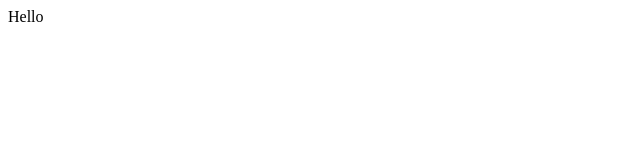
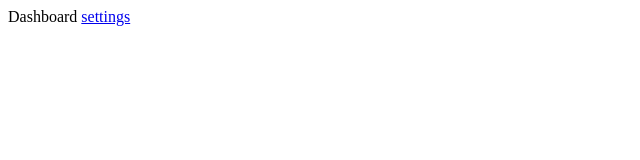
Before and after one commit to AbdulbasitSaid/vuegram, a Vue app: page / in a window 1280 px wide. Shown: the top 160 px of the page, without its empty margins (0-640 px from the left). Built offline with nearby package versions, Linux system fonts and the light colour scheme.

Commit message:
adding fire base

```diff
--- a/package.json
+++ b/package.json
@@ -10,6 +10,7 @@
   },
   "dependencies": {
     "core-js": "^3.6.5",
+    "firebase": "^8.0.1",
     "register-service-worker": "^1.7.1",
     "vue": "^2.6.11",
     "vue-router": "^3.2.0",
--- a/src/App.vue
+++ b/src/App.vue
@@ -1,5 +1,7 @@
 <template>
-  <div>Hello</div>
+  <div id="App">
+    <router-view></router-view>
+  </div>
 </template>
 
 <script>
--- a/src/views/Dashboard.vue
+++ b/src/views/Dashboard.vue
@@ -0,0 +1,13 @@
+<template>
+  <div>
+    Dashboard
+    <router-link to="/settings">settings</router-link>
+  </div>
+</template>
+
+<script>
+export default {};
+</script>
+
+<style lang="scss" scoped>
+</style>
--- a/src/views/Settings.vue
+++ b/src/views/Settings.vue
@@ -0,0 +1,13 @@
+<template>
+  <div>
+    Settings
+    <router-link to="/">dashboard</router-link>
+  </div>
+</template>
+
+<script>
+export default {};
+</script>
+
+<style lang="scss" scoped>
+</style>
```
Also changed, not shown: src/assets/logo.png (deleted), 1 other file (tests, documents, lock files or other folders).
